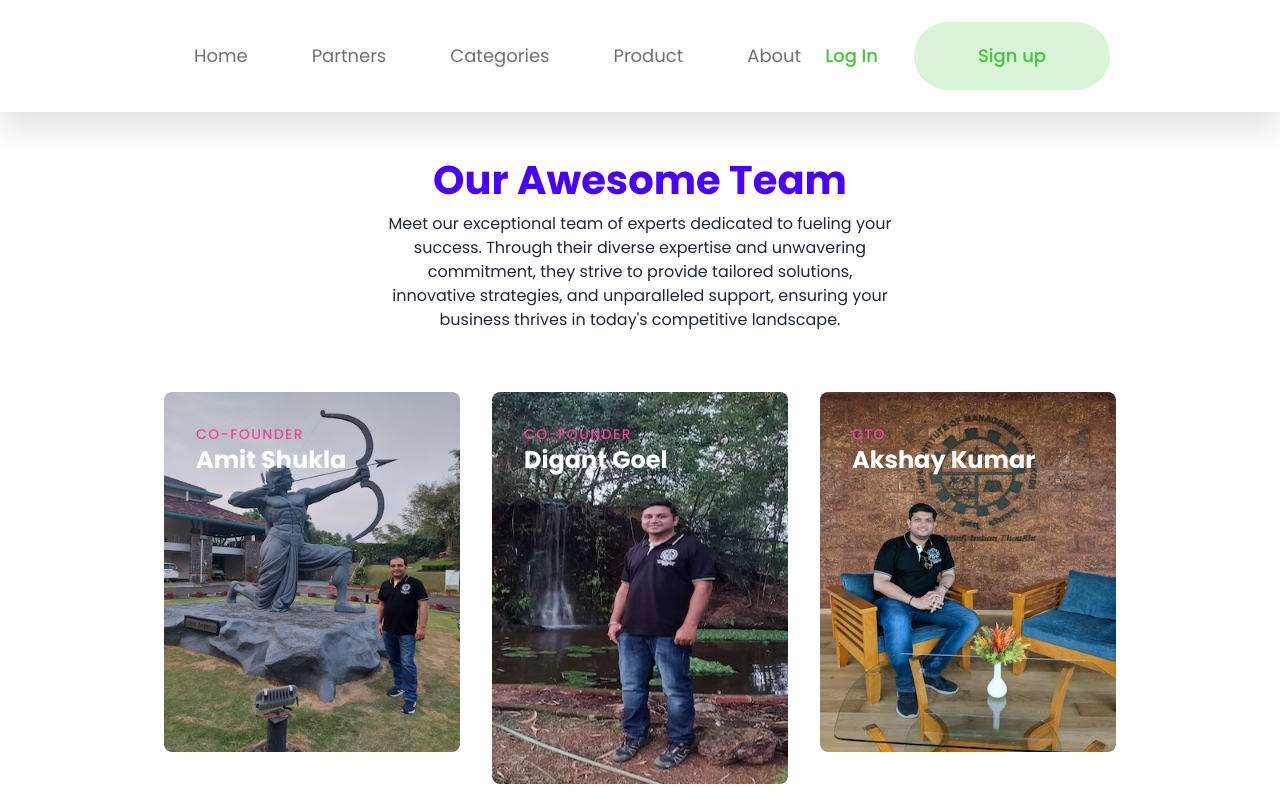
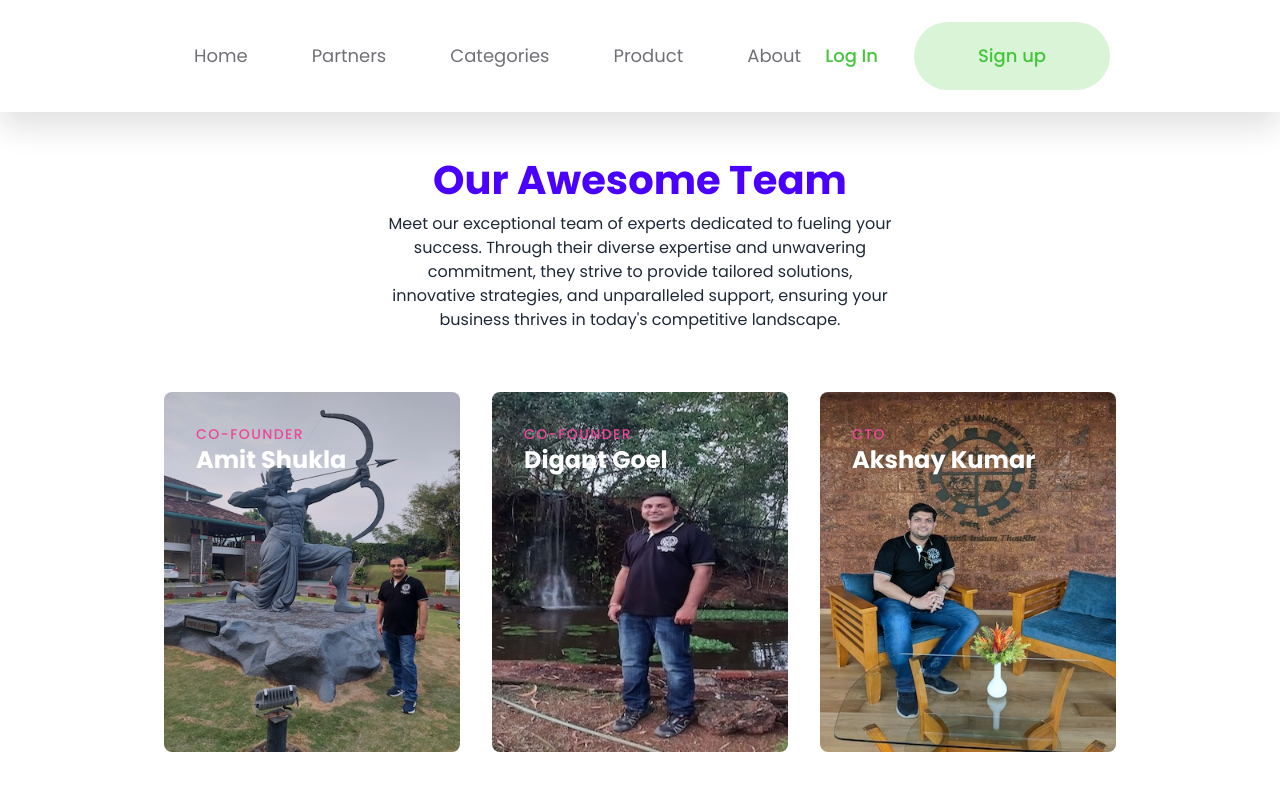
Before and after one commit to niteshuni/FabricChowk_Next, a Next.js app: page /team in a window 1280 px wide. Shown: the top 800 px of the page. Built offline with nearby package versions, Linux system fonts and the light colour scheme.

Commit message:
Digant image fix

```diff
--- a/app/team/page.tsx
+++ b/app/team/page.tsx
@@ -34,7 +34,7 @@ const Team = () => {
           <TeamCard
             name="Digant Goel"
             profession="Co-Founder"
-            imageSrc="/assets/team/t27.jpeg"
+            imageSrc="/assets/team/t28.jpeg"
             desc="Passionate about building business. Expert in execution, operations and strategy.
             Strong network and expertise in trading and finance"
           />
```
Also changed, not shown: public/assets/team/t27.jpeg (deleted), public/assets/team/t28.jpeg (added).
